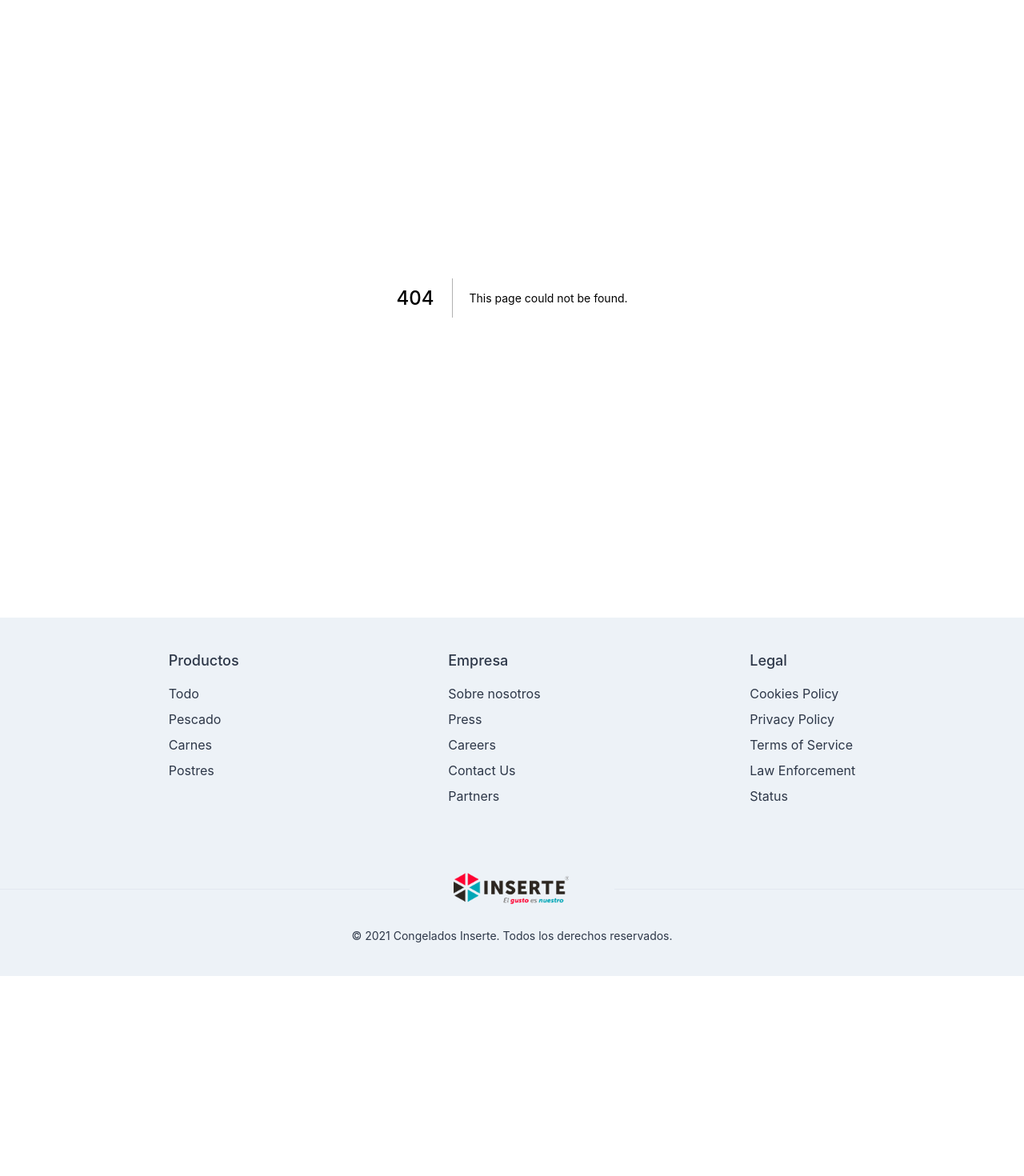
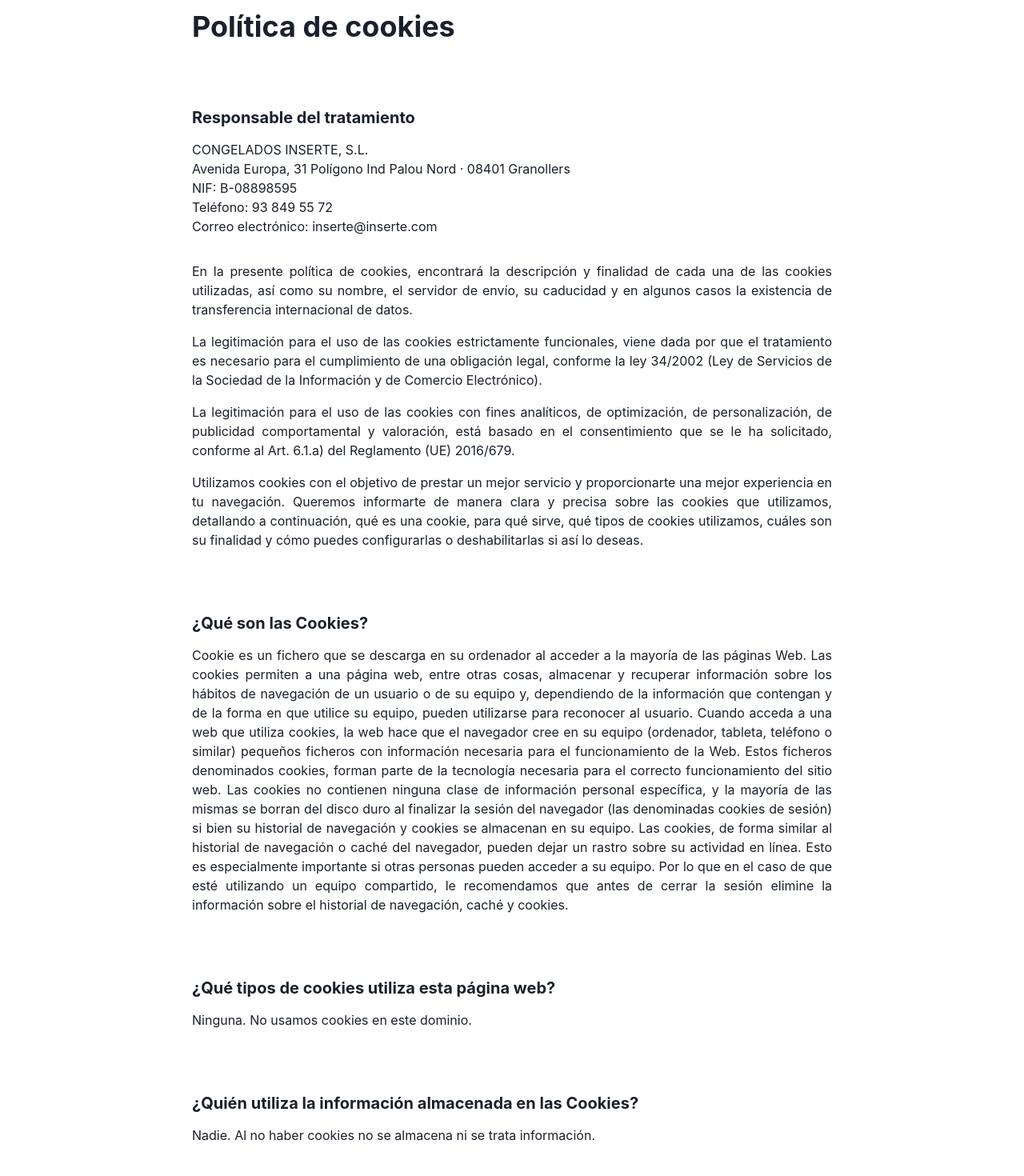
Before and after one commit to danngalann/nextjs-landing, a Next.js app: page /legal/cookies in a window 1280 px wide. Before the commit this address had no page. Shown: the part 140-1610 px from the top of the page at 80% size. Before the commit the page ends 1360 px from the top, so only its background shows below. Built offline with nearby package versions, Linux system fonts and the light colour scheme.

Commit message:
Add cookie policy

```diff
--- a/components/Footer/Footer.tsx
+++ b/components/Footer/Footer.tsx
@@ -49,7 +49,9 @@ export default function Footer() {
           </Stack>
           <Stack align={"flex-start"}>
             <ListHeader>Legal</ListHeader>
-            <Link>Cookies Policy</Link>
+            <NextLink href="/legal/cookies" passHref>
+              <Link>Cookies Policy</Link>
+            </NextLink>
             <Link>Privacy Policy</Link>
             <Link>Terms of Service</Link>
             <Link>Law Enforcement</Link>
--- /dev/null
+++ b/pages/legal/cookies.tsx
@@ -0,0 +1,200 @@
+import Head from "next/head";
+import type { NextPage } from "next";
+import {
+  Text,
+  Box,
+  Heading,
+  ListItem,
+  List,
+  Link,
+  ListIcon,
+} from "@chakra-ui/react";
+import { ExternalLinkIcon } from "@chakra-ui/icons";
+
+const Cookies: NextPage = () => {
+  return (
+    <div>
+      <Head>
+        <title>Congelados Inserte - Política de cookies</title>
+      </Head>
+      <Box px={{ base: 8, md: 40, lg: 60 }} pt={10} w="full" textAlign="justify">
+        <Box mb={20}>
+          <Heading as="h1" mb={4}>
+            Política de cookies
+          </Heading>
+        </Box>
+        <Box mb={20}>
+          <Heading as="h2" size="md" mb={4}>
+            Responsable del tratamiento
+          </Heading>
+          <Text>CONGELADOS INSERTE, S.L.</Text>
+          <Text>
+            Avenida Europa, 31 Polígono Ind Palou Nord · 08401 Granollers
+          </Text>
+          <Text>NIF: B-08898595</Text>
+          <Text>Teléfono: 93 849 55 72</Text>
+          <Text mb={8}>Correo electrónico: inserte@inserte.com</Text>
+          <Text mb={4}>
+            En la presente política de cookies, encontrará la descripción y
+            finalidad de cada una de las cookies utilizadas, así como su nombre,
+            el servidor de envío, su caducidad y en algunos casos la existencia
+            de transferencia internacional de datos.
+          </Text>
+          <Text mb={4}>
+            La legitimación para el uso de las cookies estrictamente
+            funcionales, viene dada por que el tratamiento es necesario para el
+            cumplimiento de una obligación legal, conforme la ley 34/2002 (Ley
+            de Servicios de la Sociedad de la Información y de Comercio
+            Electrónico).
+          </Text>
+          <Text mb={4}>
+            La legitimación para el uso de las cookies con fines analíticos, de
+            optimización, de personalización, de publicidad comportamental y
+            valoración, está basado en el consentimiento que se le ha
+            solicitado, conforme al Art. 6.1.a) del Reglamento (UE) 2016/679.
+          </Text>
+          <Text>
+            Utilizamos cookies con el objetivo de prestar un mejor servicio y
+            proporcionarte una mejor experiencia en tu navegación. Queremos
+            informarte de manera clara y precisa sobre las cookies que
+            utilizamos, detallando a continuación, qué es una cookie, para qué
+            sirve, qué tipos de cookies utilizamos, cuáles son su finalidad y
+            cómo puedes configurarlas o deshabilitarlas si así lo deseas.
+          </Text>
+        </Box>
+        <Box mb={20}>
+          <Heading as="h2" size="md" mb={4}>
+            ¿Qué son las Cookies?
+          </Heading>
+          <Text>
+            Cookie es un fichero que se descarga en su ordenador al acceder a la
+            mayoría de las páginas Web. Las cookies permiten a una página web,
+            entre otras cosas, almacenar y recuperar información sobre los
+            hábitos de navegación de un usuario o de su equipo y, dependiendo de
+            la información que contengan y de la forma en que utilice su equipo,
+            pueden utilizarse para reconocer al usuario. Cuando acceda a una web
+            que utiliza cookies, la web hace que el navegador cree en su equipo
+            (ordenador, tableta, teléfono o similar) pequeños ficheros con
+            información necesaria para el funcionamiento de la Web. Estos
+            ficheros denominados cookies, forman parte de la tecnología
+            necesaria para el correcto funcionamiento del sitio web. Las cookies
+            no contienen ninguna clase de información personal específica, y la
+            mayoría de las mismas se borran del disco duro al finalizar la
+            sesión del navegador (las denominadas cookies de sesión) si bien su
+            historial de navegación y cookies se almacenan en su equipo. Las
+            cookies, de forma similar al historial de navegación o caché del
+            navegador, pueden dejar un rastro sobre su actividad en línea. Esto
+            es especialmente importante si otras personas pueden acceder a su
+            equipo. Por lo que en el caso de que esté utilizando un equipo
+            compartido, le recomendamos que antes de cerrar la sesión elimine la
+            información sobre el historial de navegación, caché y cookies.
+          </Text>
+        </Box>
+        <Box mb={20}>
+          <Heading as="h2" size="md" mb={4}>
+            ¿Qué tipos de cookies utiliza esta página web?
+          </Heading>
+          <Text>Ninguna. No usamos cookies en este dominio.</Text>
+        </Box>
+        <Box mb={20}>
+          <Heading as="h2" size="md" mb={4}>
+            ¿Quién utiliza la información almacenada en las Cookies?
+          </Heading>
+          <Text>
+            Nadie. Al no haber cookies no se almacena ni se trata información.
+          </Text>
+        </Box>
+        <Box mb={20}>
+          <Heading as="h2" size="md" mb={4}>
+            ¿Durante cuánto tiempo mantendremos la información?
+          </Heading>
+          <Text>
+            Al no haber cookies no se almacena ni se trata información.
+          </Text>
+        </Box>
+        <Box mb={20}>
+          <Heading as="h2" size="md" mb={4}>
+            ¿Cómo puede desactivar las cookies?
+          </Heading>
+          <Text mb={4}>
+            En el panel de configuración de Cookies accesible en todo momento en
+            nuestra Plataforma podrás obtener toda la información sobre las
+            Cookies utilizadas en esta Web, junto con la información sobre el
+            propósito, duración y gestión (propia o por terceros) de cada una de
+            ellas, para que puedas gestionar la activación y desactivación del
+            uso de aquellas Cookies que no son estrictamente necesarias para el
+            funcionamiento de la Web.
+          </Text>
+          <Text mb={4}>
+            Alternativamente, en caso de que estés navegando por internet,
+            puedes deshabilitar en tu navegador el uso de Cookies. Te indicamos
+            la manera de realizarlo en los navegadores más populares:
+          </Text>
+          <List mb={4} ml={4}>
+            <ListItem>
+              <ListIcon as={ExternalLinkIcon} />
+              <Link
+                target="_blank"
+                href="http://support.google.com/chrome/bin/answer.py?hl=es&answer=95647"
+              >
+                Desactivar las Cookies en Chrome
+              </Link>
+            </ListItem>
+            <ListItem>
+              <ListIcon as={ExternalLinkIcon} />
+              <Link
+                target="_blank"
+                href="https://support.microsoft.com/es-es/microsoft-edge/eliminar-las-cookies-en-microsoft-edge-63947406-40ac-c3b8-57b9-2a946a29ae09"
+              >
+                Desactivar las Cookies en Edge
+              </Link>
+            </ListItem>
+            <ListItem>
+              <ListIcon as={ExternalLinkIcon} />
+              <Link
+                target="_blank"
+                href="https://support.mozilla.org/es/kb/habilitar-y-deshabilitar-cookies-sitios-web-rastrear-preferencias?redirectslug=habilitar-y-deshabilitar-cookies-que-los-sitios-we&redirectlocale=es"
+              >
+                Desactivar las Cookies en Firefox
+              </Link>
+            </ListItem>
+            <ListItem>
+              <ListIcon as={ExternalLinkIcon} />
+              <Link target="_blank" href="http://support.apple.com/kb/ph5042">
+                Desactivar las Cookies en Safari
+              </Link>
+            </ListItem>
+          </List>
+          <Text>
+            Esta posibilidad de evitar el uso de Cookies puede ser llevada a
+            cabo en cualquier momento.
+          </Text>
+          <Text>
+            Por favor, ten en cuenta que tanto tu gestión del panel de
+            configuración de Cookies, como tu opción de rechazar las Cookies es
+            específica para cada navegador que estés utilizando. Por lo tanto,
+            si optas por configurar las Cookies de una forma en un dispositivo y
+            deseas que tu opción se aplique de manera similar a otro
+            dispositivo, deberás activar la misma opción para ese otro
+            dispositivo.
+          </Text>
+        </Box>
+        <Box mb={20}>
+          <Heading as="h2" size="md" mb={4}>
+            Cambios en la Política de Cookies
+          </Heading>
+          <Text>
+            a presente Política de Cookies, se podrá modificar cuando así lo
+            exija la legislación vigente en cada momento o cuando hubiera alguna
+            variación en el tipo de cookies utilizadas en el sitio web. Por
+            ello, te recomendamos revisar esta política cada vez que accedas a
+            nuestro sitio web con el objetivo de estar adecuadamente informado
+            sobre cómo y para qué usamos las cookies.
+          </Text>
+        </Box>
+      </Box>
+    </div>
+  );
+};
+
+export default Cookies;
```
